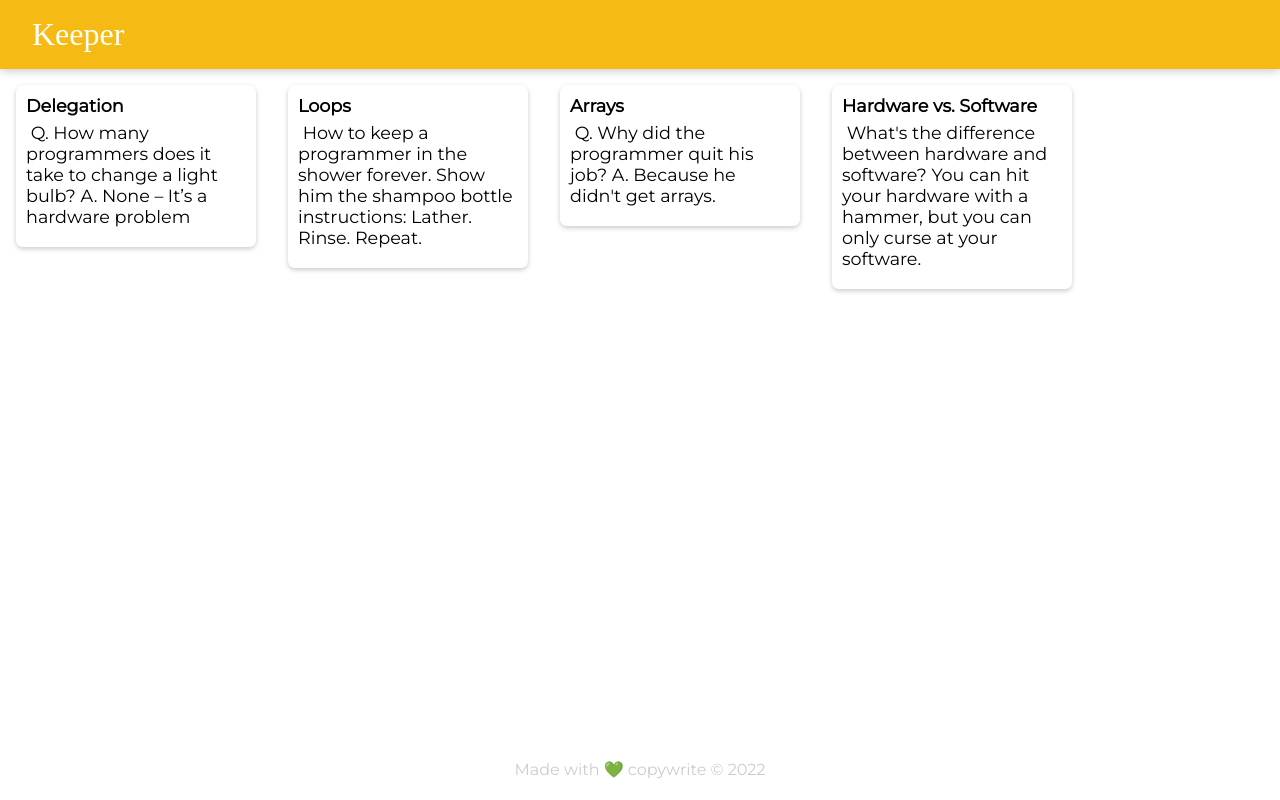
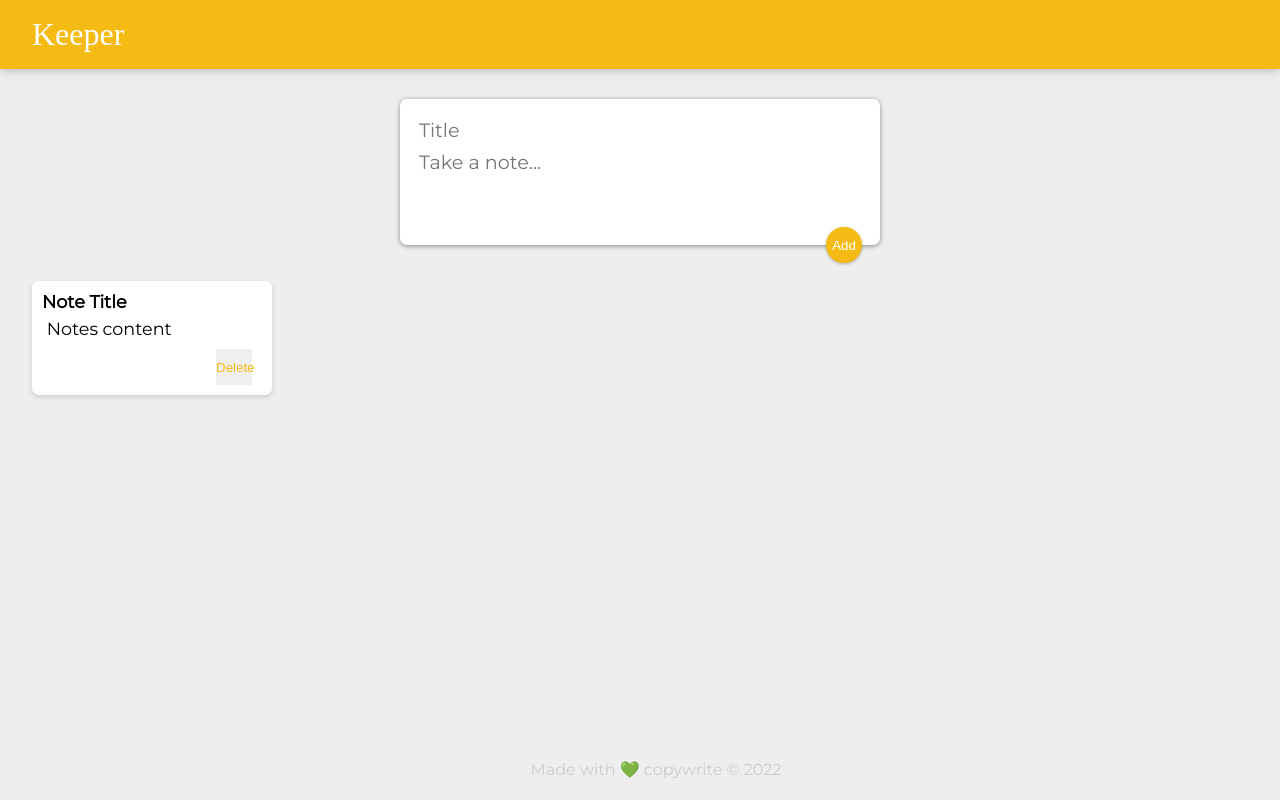
Before and after one commit to MTouthang/keeper-app, a React (Create React App) app: page / in a window 1280 px wide. Built offline with nearby package versions, Linux system fonts and the light colour scheme; a web font is replaced by a local one.

Commit message:
add functionality template

```diff
--- a/public/styles.css
+++ b/public/styles.css
@@ -7,13 +7,13 @@
   font-family: "Montserrat", sans-serif;
 }
 body {
-    background: eee;
+  background: #eee;
+  padding: 0 16px;
 }
 
 header {
   background-color: #f5ba13;
-
-
+  margin: auto -16px;
   padding: 16px 32px;
   box-shadow: 0 0 10px 0 rgba(0, 0, 0, 0.3);
 }
@@ -54,3 +54,49 @@
   white-space: pre-wrap;
   word-wrap: break-word;
 }
+
+.note button {
+  position: relative;
+  float: right;
+  margin-right: 10px;
+  color: #f5ba13;
+  border: none;
+  width: 36px;
+  height: 36px;
+  cursor: pointer;
+  outline: none;
+}
+
+form {
+  position: relative;
+  width: 480px;
+  margin: 30px auto 20px auto;
+  background: #fff;
+  padding: 15px;
+  border-radius: 7px;
+  box-shadow: 0 1px 5px rgb(138, 137, 137);
+}
+form input,
+form textarea {
+  width: 100%;
+  border: none;
+  padding: 4px;
+  outline: none;
+  font-size: 1.2em;
+  font-family: inherit;
+  resize: none;
+}
+form button {
+  position: absolute;
+  right: 18px;
+  bottom: -18px;
+  background: #f5ba13;
+  color: #fff;
+  border: none;
+  border-radius: 50%;
+  width: 36px;
+  height: 36px;
+  box-shadow: 0 1px 3px rgba(0, 0, 0, 0.3);
+  cursor: pointer;
+  outline: none;
+}
--- a/src/component/App.jsx
+++ b/src/component/App.jsx
@@ -2,19 +2,15 @@
 import Footer from './Footer'
 import Header from "./Header"
 import Note from "./Note"
-import notes from '../notes'
+
+import { CreateNote } from './CreateNote'
 
 const App = () => {
   return (
     <>
      <Header/>
-      {
-        notes.map((note) => {
-          return (
-            <Note title={note.title} content={note.content}/>
-          )
-        })
-      }
+     <CreateNote/>
+     <Note title={"Note Title"} content={"Notes content"}/>
      <Footer/>
     </>
 
--- /dev/null
+++ b/src/component/CreateNote.jsx
@@ -0,0 +1,20 @@
+import React from 'react'
+
+export function CreateNote(props) {
+    return (
+        <div>
+            <form>
+                <input
+                type="text"
+                name="title"
+                placeholder='Title' />
+
+                <textarea
+                name="content"
+                placeholder='Take a note...'
+                rows="3"/>
+                <button>Add</button>
+            </form>
+        </div>
+    )
+}
--- a/src/component/Note.jsx
+++ b/src/component/Note.jsx
@@ -7,6 +7,7 @@
     <div className='note'>
       <h1> {title}</h1>
       <p> {content}</p>
+      <button>Delete</button>
     </div>
   </>
 
--- a/src/notes.js
+++ /dev/null
@@ -1,28 +0,0 @@
-const notes = [
-  {
-    key: 1,
-    title: "Delegation",
-    content:
-      "Q. How many programmers does it take to change a light bulb? A. None – It’s a hardware problem",
-  },
-  {
-    key: 2,
-    title: "Loops",
-    content:
-      "How to keep a programmer in the shower forever. Show him the shampoo bottle instructions: Lather. Rinse. Repeat.",
-  },
-  {
-    key: 3,
-    title: "Arrays",
-    content:
-      "Q. Why did the programmer quit his job? A. Because he didn't get arrays.",
-  },
-  {
-    key: 4,
-    title: "Hardware vs. Software",
-    content:
-      "What's the difference between hardware and software? You can hit your hardware with a hammer, but you can only curse at your software.",
-  },
-];
-
-export default notes;
--- /dev/null
+++ b/src/todo.js
@@ -0,0 +1,6 @@
+// Challenge:
+/**
+ TODO: 1. Implement the add note functionality
+
+ TODO: 2. Implement the delete note functionality
+ */
```
Lines whose indentation alone changed are shown as unchanged.
